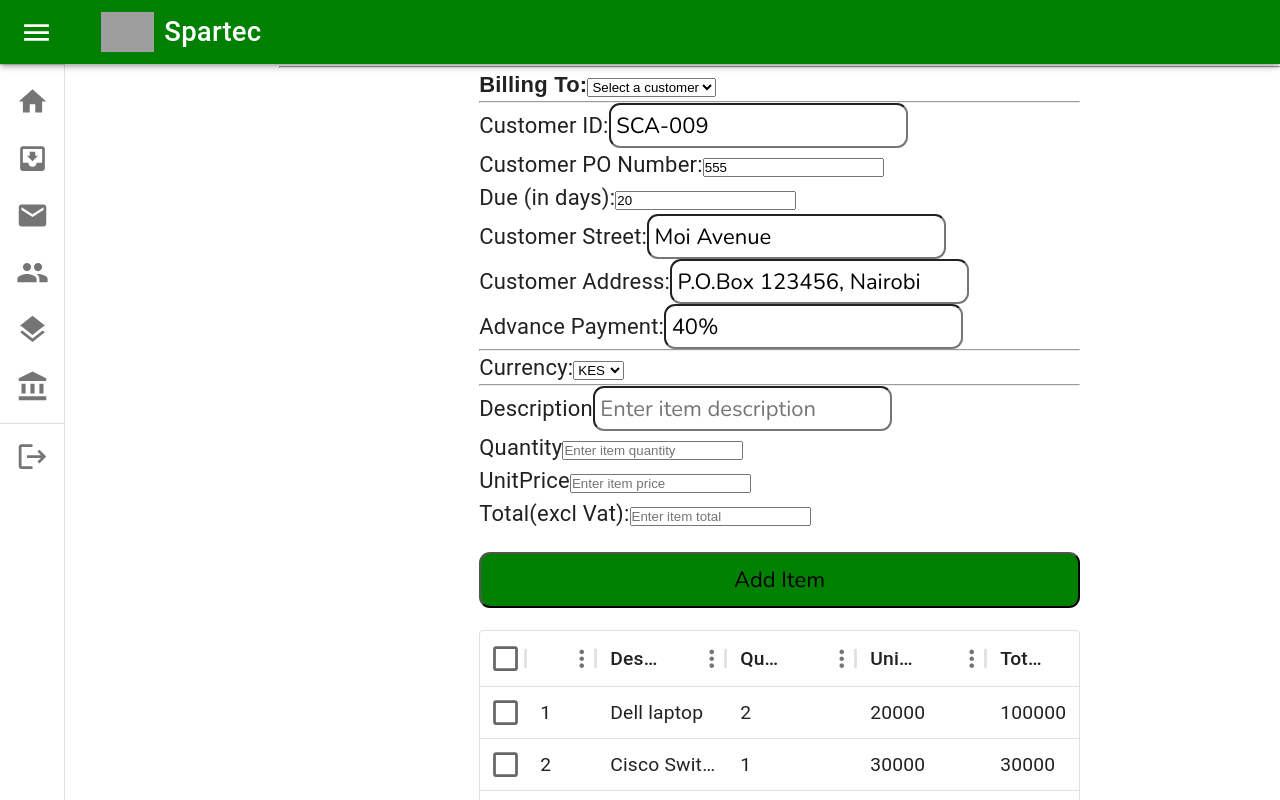
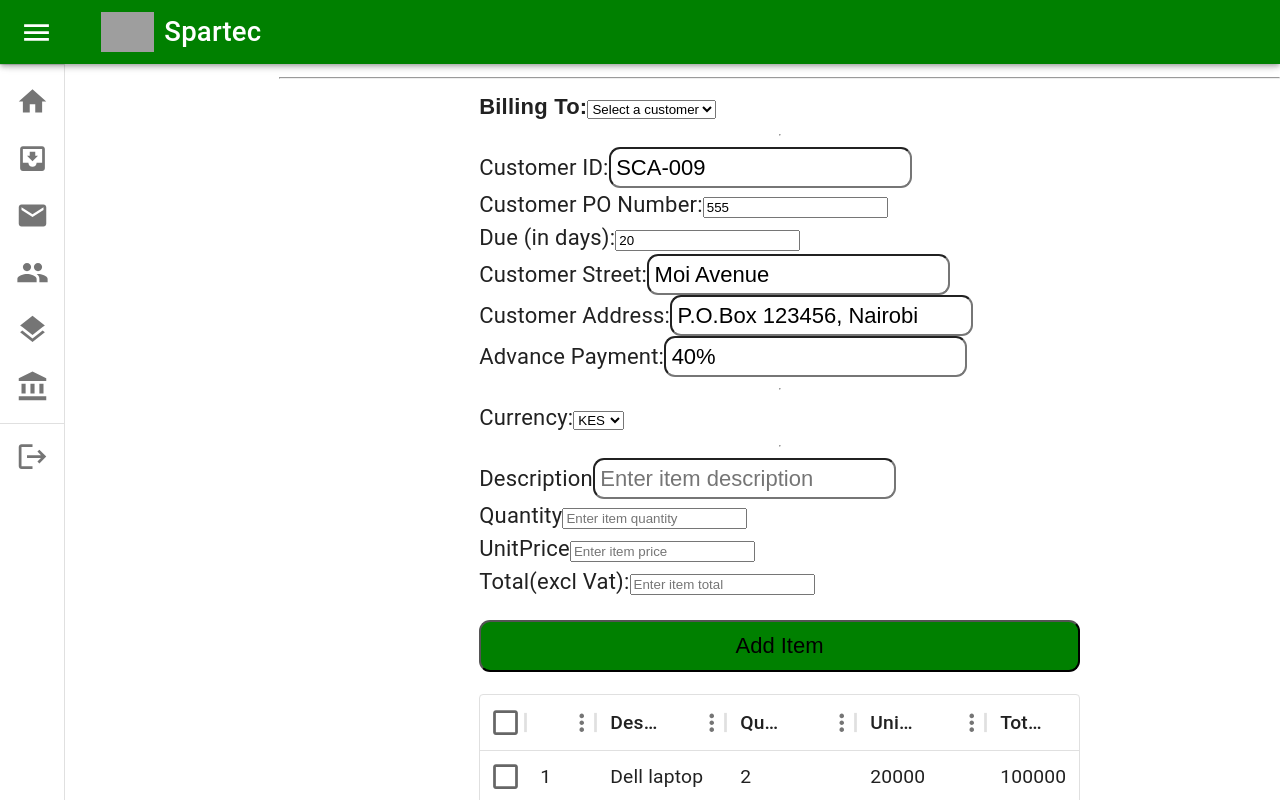
Before and after one commit to dohd/SCA-Track, a React (Create React App) app in the folder scainvoice/: page /invoice/new-in in a window 1280 px wide. Shown: the top 800 px of the page. Built offline with nearby package versions, Linux system fonts and the light colour scheme; grey boxes are pictures that could not be loaded.

Commit message:
done routing

```diff
--- a/scainvoice/src/index.css
+++ b/scainvoice/src/index.css
@@ -1,10 +1,7 @@
-@import url('https://fonts.googleapis.com/css2?family=Nunito&display=swap');
 
-* {
-    margin: 0;
-    padding: 0;
-    box-sizing: border-box;
-}
+
+
+
 
 html {
     font-family: 'Nunito', sans-serif;
@@ -12,28 +9,28 @@
     color: #fff;
 }
 
-body {
-    min-height: 100vh;
 
-}
+    body {
+        margin: 0;
+        font-family: -apple-system, BlinkMacSystemFont, 'Segoe UI', 'Roboto', 'Oxygen',
+          'Ubuntu', 'Cantarell', 'Fira Sans', 'Droid Sans', 'Helvetica Neue',
+          sans-serif;
+        -webkit-font-smoothing: antialiased;
+        -moz-osx-font-smoothing: grayscale;
+      }
 
-.App {
-  display: flex;
-  flex-direction: column;
-  justify-content: center;
-  align-items: center;
-  min-height: 100vh;
-  padding: 1rem 0.5rem;
-}
+
+
+
 
 section {
     width: 100%;
-    max-width: 420px;
-    min-height: 400px;
+    max-width: 220px;
+    min-height: 200px;
     display: flex;
     flex-direction: column;
     justify-content: flex-start;
-    padding: 1rem;
+
     background-color: rgba(0,0,0,0.4);
 }
 
```
Also changed, not shown: scainvoice/src/pages/dashboard/Sidelist.jsx (+5 -5 lines).
